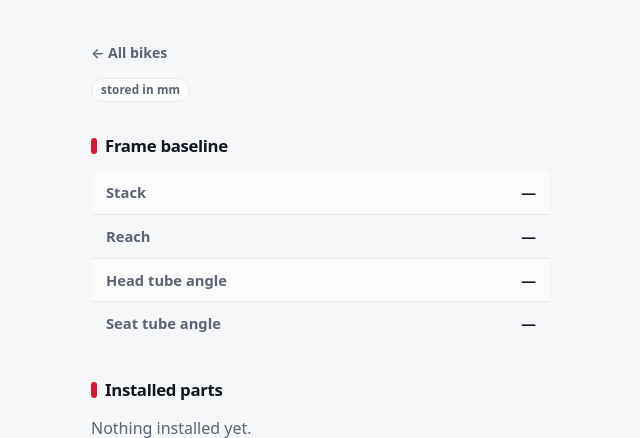
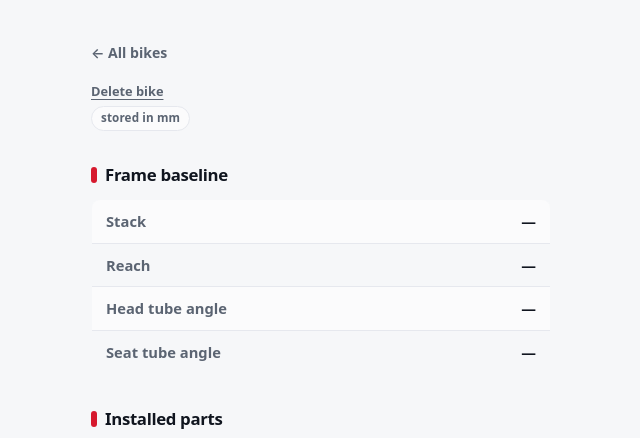
Before and after one commit to catoorange/bike-garage, a FastAPI app: template app/templates/bike_detail.html in a window 1280 px wide. Shown: the part 68-506 px from the top of the page, without its empty margins (107-747 px from the left). Run offline with FastAPI, Linux system fonts and the light colour scheme; the template is opened without the code that fills it, so the values that code supplies are empty; parts of the project's set-up code (start-up, migrations or seed data) failed here and were passed over.

Commit message:
Phase 5: overlay Query binding + delete-bike

```diff
--- a/app/main.py
+++ b/app/main.py
@@ -1,4 +1,4 @@
-from fastapi import FastAPI, Depends, Form, Request
+from fastapi import FastAPI, Depends, Form, Request, Query
 from fastapi.templating import Jinja2Templates
 from fastapi.staticfiles import StaticFiles
 from fastapi.responses import RedirectResponse
@@ -118,6 +118,18 @@ def bike_detail(
     return templates.TemplateResponse(request, "bike_detail.html", {"bike": bike, "m": m, "svg": svg})  # add "svg"
 
 
+@app.post("/bikes/{bike_id}/delete")
+def delete_bike(
+    bike_id: int,
+    user: User = Depends(get_current_user),
+    db: Session = Depends(get_db),
+):
+    # filter on user_id too so someone can't delete another user's bike by guessing an id
+    bike = db.query(Bike).filter(Bike.id == bike_id, Bike.user_id == user.id).first()
+    if bike:
+        db.delete(bike)          # cascade removes its BikePart rows automatically
+        db.commit()
+    return RedirectResponse(url="/", status_code=302)
 
 @app.post("/bikes/{bike_id}/parts")
 def add_part_to_bike(
@@ -144,21 +156,39 @@ def add_part_to_bike(
 @app.get("/overlay")
 def overlay(
     request: Request,
-    bike: list[int] = [],                       # ?bike=1&bike=2 from the form checkboxes
+    bike: list[int] = Query(default=[]),         # now actually reads ?bike=...&bike=...                       # ?bike=1&bike=2  (the checked boxes)
+    stem_a: str | None = None,                  # "90,-17"
+    stem_b: str | None = None,                  # "60,+6"
     user: User = Depends(get_current_user),
     db: Session = Depends(get_db),
 ):
-    bikes = db.query(Bike).filter(Bike.id.in_(bike), Bike.user_id == user.id).all() \
-        if bike else db.query(Bike).filter(Bike.user_id == user.id).all()
-    configs = [
-        {"bike": b, "parts": list(b.installed_parts), "label": f"{b.brand} {b.model}"}
-        for b in bikes
-    ]
+    from types import SimpleNamespace as NS
+
+    all_bikes = db.query(Bike).filter(Bike.user_id == user.id).all()          # every bike, to list as checkboxes
+    bikes = [b for b in all_bikes if not bike or b.id in bike]                # only the checked ones get drawn
+    selected_ids = {b.id for b in bikes}                                      # which boxes render as checked
+
+    def with_stem(bike_obj, spec, label):
+        L, A = (float(x) for x in spec.split(","))
+        parts = [bp for bp in bike_obj.installed_parts if bp.part.ptype != "stem"]
+        parts.append(NS(part=NS(ptype="stem", length=L, angle=A, weight_g=None), quantity=1))
+        return {"bike": bike_obj, "parts": parts, "label": f"{label} ({L}/{A}\u00b0)"}
+
+    configs = []
+    if len(bikes) == 1 and (stem_a or stem_b):
+        b = bikes[0]                                                          # SAME bike, ghosted twice
+        configs.append(with_stem(b, stem_a or "90,-17", "Setup A"))
+        if stem_b:
+            configs.append(with_stem(b, stem_b, "Setup B"))
+    else:
+        configs = [{"bike": b, "parts": list(b.installed_parts), "label": f"{b.brand} {b.model}"}
+                   for b in bikes]
+
     svg = render_overlay(configs)
     return templates.TemplateResponse(
-        request, "overlay.html", {"svg": svg, "all_bikes": db.query(Bike).filter(Bike.user_id == user.id).all()}
+        request, "overlay.html",
+        {"svg": svg, "all_bikes": all_bikes, "selected_ids": selected_ids},
     )
-
 
 @app.post("/parts/{part_id}/remove")
 def remove_part(
--- a/app/templates/bike_detail.html
+++ b/app/templates/bike_detail.html
@@ -4,6 +4,10 @@
 <div class="page-head">
   <a href="/" class="crumb">&larr; All bikes</a>
   <h1>{{ bike.brand }} {{ bike.model }}</h1>
+  <form method="post" action="/bikes/{{ bike.id }}/delete" class="inline"
+      onsubmit="return confirm('Delete this bike and all its parts?');">
+  <button type="submit" class="linkbtn">Delete bike</button>
+</form>
   <div class="badges">
     {% if bike.year %}<span class="tag">{{ bike.year }}</span>{% endif %}
     {% if bike.frame_size %}<span class="tag">Size {{ bike.frame_size }}</span>{% endif %}
--- a/app/templates/overlay.html
+++ b/app/templates/overlay.html
@@ -3,12 +3,12 @@
 {% block content %}
 <a href="/" class="muted">&larr; all bikes</a>
 <h1>Overlay</h1>
-<p class="muted">Select bikes to ghost them on one shared coordinate system. Same scale for all — that's what makes the comparison honest.</p>
+<p class="muted">Pick bikes to ghost them on one shared coordinate system. One scale for everything — that's what makes the compare honest.</p>
 
 <form method="get" action="/overlay" class="grid" style="max-width:360px">
   {% for b in all_bikes %}
   <label><input type="checkbox" name="bike" value="{{ b.id }}"
-    {{ "checked" if not selected_ids or b.id in selected_ids }}> {{ b.brand }} {{ b.model }}</label>
+    {{ "checked" if b.id in selected_ids }}> {{ b.brand }} {{ b.model }}</label>
   {% endfor %}
   <button type="submit">Compare selected</button>
 </form>
```
